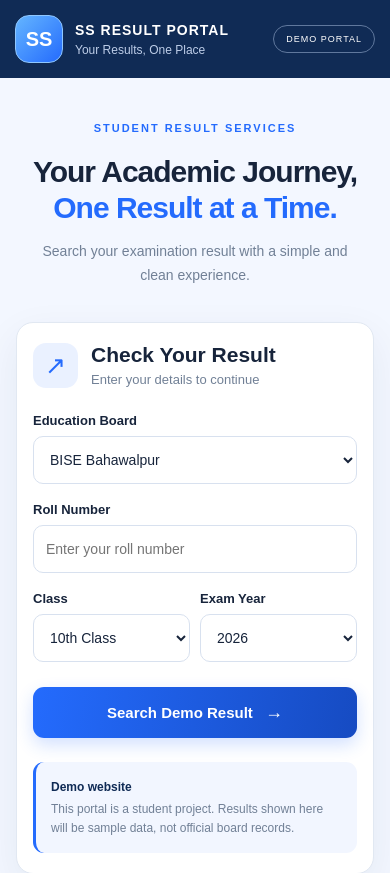
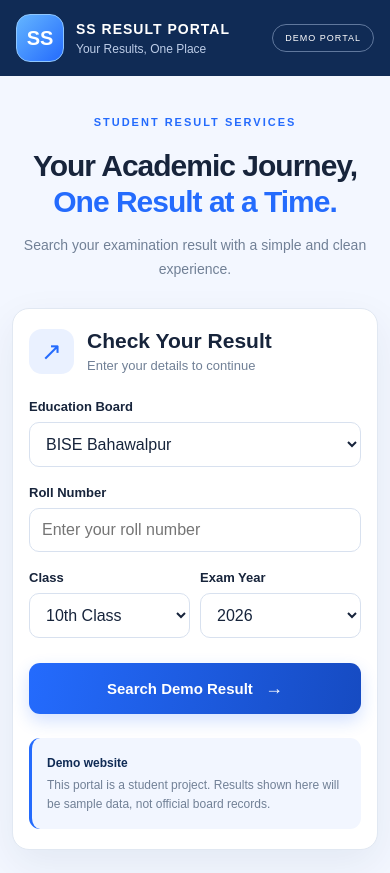
Before and after one commit to shakeelsk7/ss-result-portal, a plain HTML site: page index.html in a window 390 px wide. Shown: the top 873 px of the page. Drawn offline with Linux system fonts and the light colour scheme.

Commit message:
Improve mobile layout and accessibility

```diff
--- a/style.css
+++ b/style.css
@@ -435,3 +435,84 @@ footer {
     display: block !important;
   }
 }
+
+/* Final responsive polish */
+html {
+  scroll-behavior: smooth;
+}
+
+body {
+  overflow-wrap: anywhere;
+  -webkit-text-size-adjust: 100%;
+}
+
+button,
+input,
+select {
+  font: inherit;
+  max-width: 100%;
+}
+
+button,
+input,
+select {
+  min-height: 44px;
+}
+
+button {
+  cursor: pointer;
+  transition: transform 0.15s ease, opacity 0.15s ease;
+}
+
+button:active {
+  transform: scale(0.98);
+}
+
+input:focus-visible,
+select:focus-visible,
+button:focus-visible {
+  outline: 3px solid #8bb8ff;
+  outline-offset: 2px;
+}
+
+.result-card {
+  overflow-wrap: anywhere;
+}
+
+@media (max-width: 600px) {
+  .topbar {
+    padding: 14px 16px;
+    gap: 12px;
+  }
+
+  .hero {
+    padding: 36px 8px 26px;
+  }
+
+  main {
+    width: calc(100% - 24px);
+  }
+
+  .result-card table {
+    font-size: 13px;
+  }
+
+  .result-card th,
+  .result-card td {
+    padding: 9px 6px;
+    overflow-wrap: anywhere;
+  }
+}
+
+@media (prefers-reduced-motion: reduce) {
+  html {
+    scroll-behavior: auto;
+  }
+
+  *,
+  *::before,
+  *::after {
+    transition: none !important;
+    animation: none !important;
+  }
+}
```
